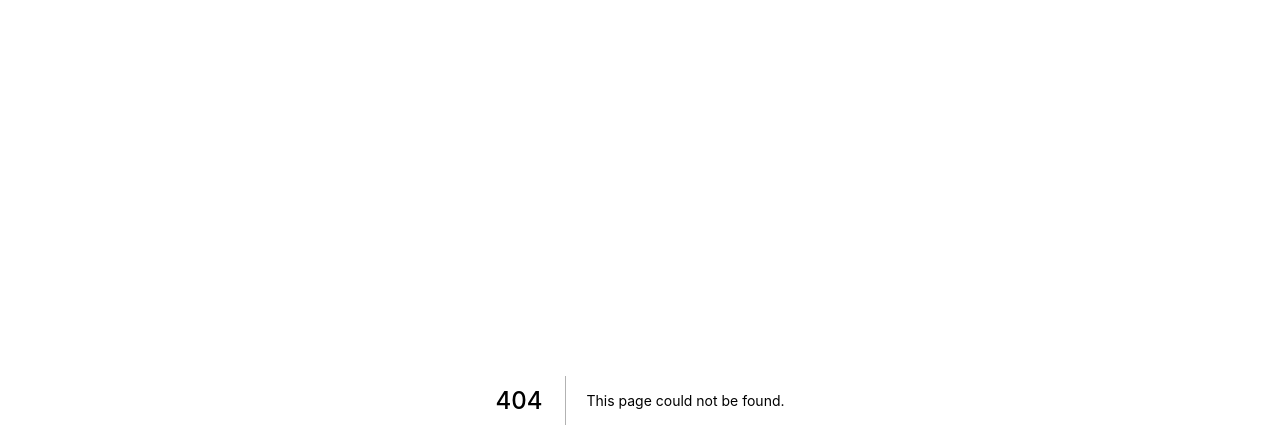
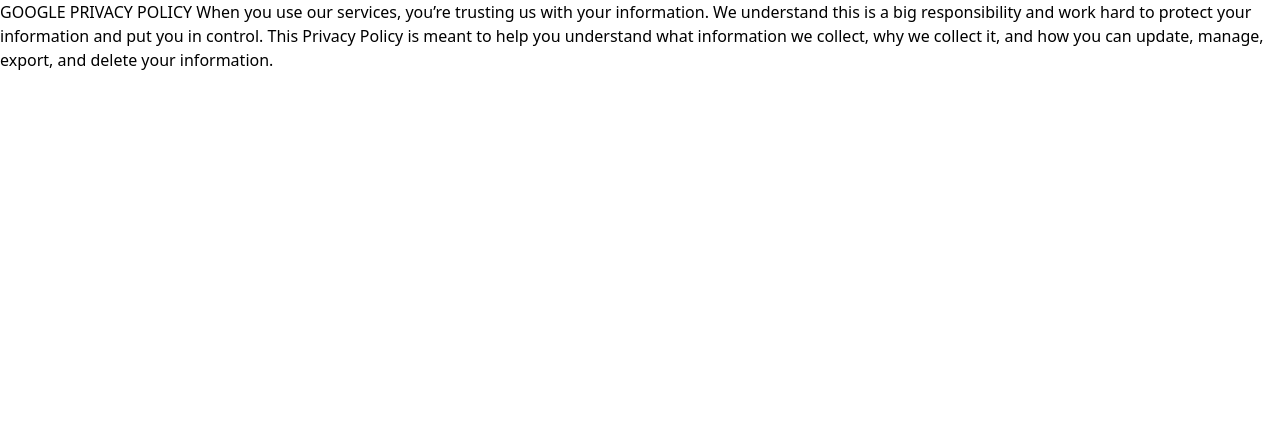
Before and after one commit to selshahawee/workout-app, a Next.js app: page /privay in a window 1280 px wide. Before the commit this address had no page. Shown: the top 448 px of the page. Built offline with nearby package versions, Linux system fonts and the light colour scheme.

Commit message:
create privacy policy and tos

```diff
--- /dev/null
+++ b/pages/privay.tsx
@@ -0,0 +1,12 @@
+import React from 'react'
+
+function Privacy() {
+  return (
+    <div>GOOGLE PRIVACY POLICY
+    When you use our services, you’re trusting us with your information. We understand this is a big responsibility and work hard to protect your information and put you in control.
+
+    This Privacy Policy is meant to help you understand what information we collect, why we collect it, and how you can update, manage, export, and delete your information.</div>
+  )
+}
+
+export default Privacy
--- /dev/null
+++ b/pages/tos.tsx
@@ -0,0 +1,12 @@
+import React from 'react'
+
+function TOS() {
+  return (
+    <div>GOOGLE TOS POLICY
+    When you use our services, you’re trusting us with your information. We understand this is a big responsibility and work hard to protect your information and put you in control.
+
+    This TOS Policy is meant to help you understand what information we collect, why we collect it, and how you can update, manage, export, and delete your information.</div>
+  )
+}
+
+export default TOS
```
